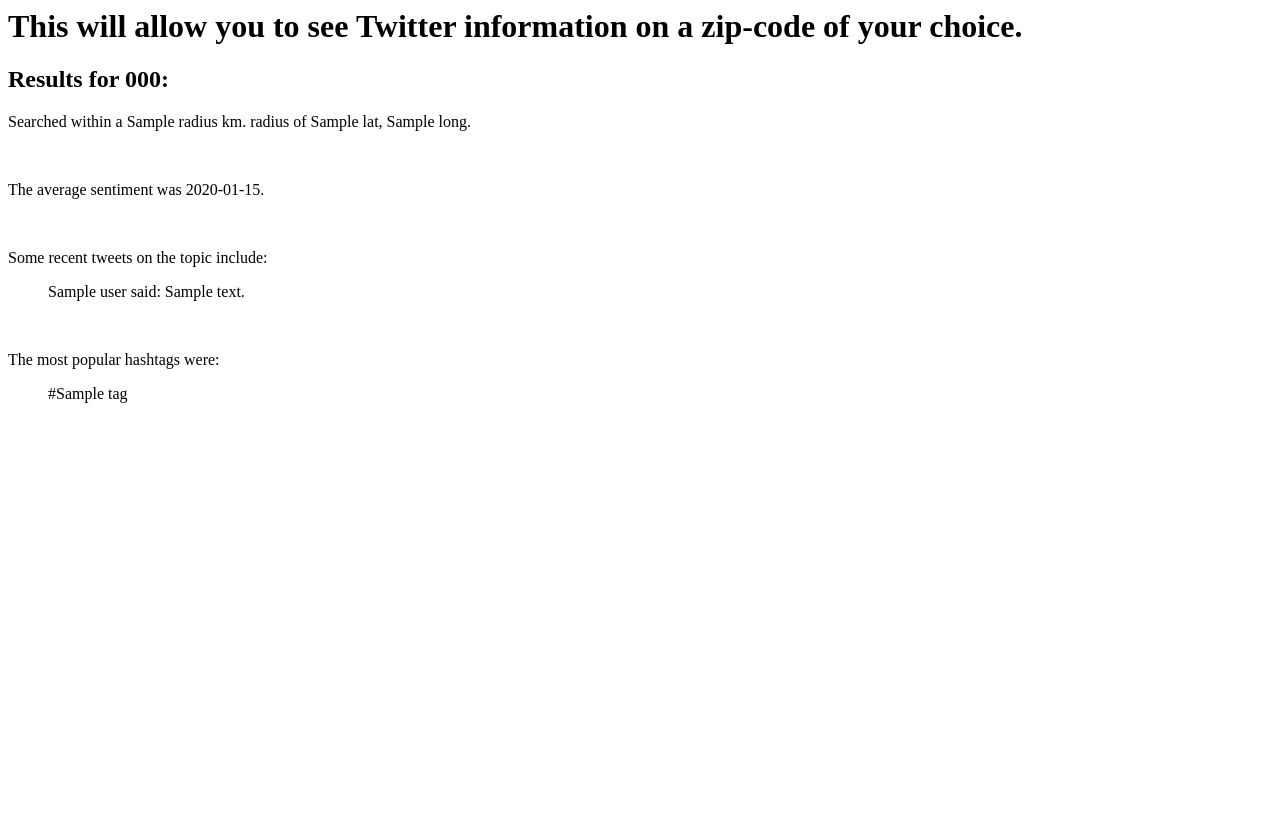
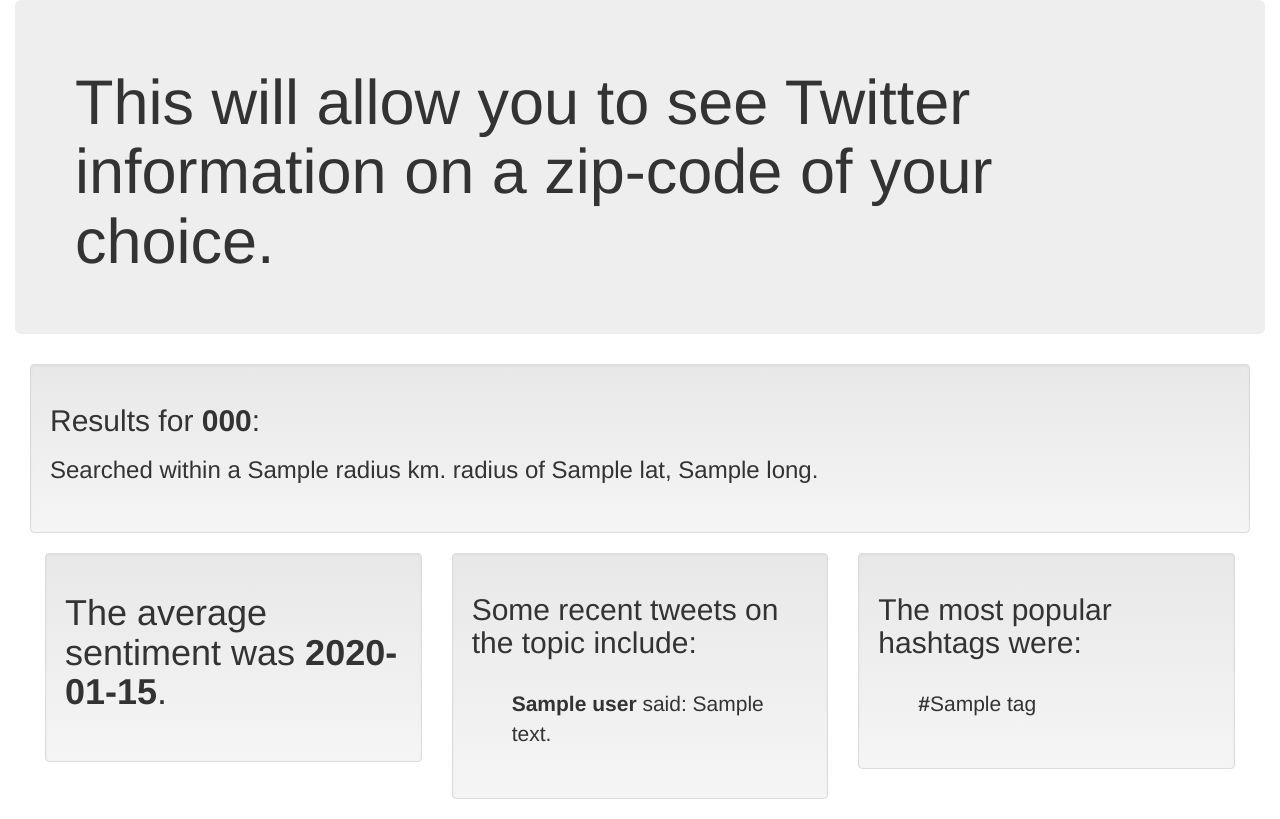
Before and after one commit to 100/geotwitter, a Flask app: template app/templates/results.html in a window 1280 px wide. Before the commit the page ends 403 px from the top, so only its background shows below. Run offline with Flask 2, Linux system fonts and the light colour scheme; the template is opened without the code that fills it: most values are stand-ins (such as "Sample title", 1, 10 or a date in 2020); parts of the project's set-up code (start-up, migrations or seed data) failed here and were passed over; some libraries are stand-ins or nearby versions.

Commit message:
added bootstrap css to templates

```diff
--- a/app/templates/results.html
+++ b/app/templates/results.html
@@ -1,27 +1,58 @@
 <html>
   <head>
     <title>Geo Twitter</title>
+    <link rel="stylesheet" href="https://maxcdn.bootstrapcdn.com/bootstrap/3.3.5/css/bootstrap.min.css">
+    <link rel="stylesheet" href="https://maxcdn.bootstrapcdn.com/bootstrap/3.3.5/css/bootstrap-theme.min.css">
+    <script src="https://maxcdn.bootstrapcdn.com/bootstrap/3.3.5/js/bootstrap.min.js"></script>
   </head>
   <body>
+    <div class="container-fluid">
+      <div class="row">
+        <div class="col-xs-12">
+          <div class="jumbotron">
             <h1>This will allow you to see Twitter information on a zip-code of your choice.</h1>
-      <h2>Results for {{ zipcode }}:</h2>
-      <p>Searched within a {{ templateObject.radius }} km. radius of {{ templateObject.lat }}, {{ templateObject.long }}.</p><br>
+          </div>
+        </div>
+      </div>
+      <div class="container-fluid">
+        <div class="well">
+          <h2>Results for <strong>{{ zipcode }}</strong>:</h2>
+          <h3>Searched within a {{ templateObject.radius }} km. radius of {{ templateObject.lat }}, {{ templateObject.long }}.</h3><br>
+        </div>
         {% if templateObject.showcase|length > 0 %}
-        <p>The average sentiment was {{ templateObject.sentiment }}.</p><br>
-        <p>Some recent tweets on the topic include:
+        <div class="col-xs-4"<div>
+          <div class="well">
+            <h1>The average sentiment was <strong>{{ templateObject.sentiment }}</strong>.</h1><br>
+          </div>
+        </div>
+        <div class="col-xs-4"<div>
+          <div class="well">
+            <h2>Some recent tweets on the topic include:</h2><br>
             {% for text, user in templateObject.showcase %}
-          <ul>{{ user }} said: {{ text }}</ul><br>
+              <ul style="font-size: 150%;"><strong>{{ user }}</strong> said: {{ text }}</ul><br>
             {% endfor %}
+          </div>
+        </div>
         {% else %}
-        <p>No tweets were found.</p>
+          <div class="col-xs-8"<div>
+            <div class="well">
+              <h2>No tweets were found. Try a different search query or check for spelling errors.</h2>
+            </div>
+          </div>
         {% endif %}
+        <div class="col-xs-4"<div>
+          <div class="well">
           {% if templateObject.popularHashtags|length > 0 %}
-        <p>The most popular hashtags were:
+            <h2>The most popular hashtags were:</h2><br>
             {% for tag in templateObject.popularHashtags %}
-          <ul>#{{ tag }}</ul>
+              <ul style="font-size: 150%;"><strong>#</strong>{{ tag }}</ul>
             {% endfor %}</p><br>
             {% else %}
-          <p>No hashtags were found.</p>
+              <h2>No hashtags were found.</h2>
             {% endif %}
+          </div>
+          </div>
+        </div>
+      </div>
   </body>
 </html>
```
Also changed, not shown: app/templates/index.html (+15 -4 lines). Lines whose indentation alone changed are shown as unchanged.
